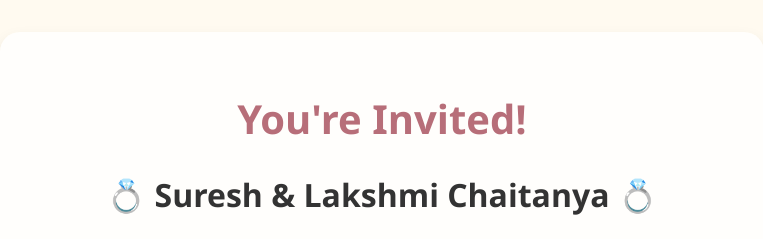
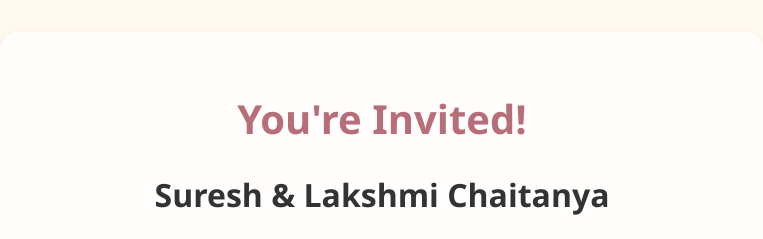
Before and after one commit to 320221756-suresh/invite, a plain HTML site: page docs/index.html in a window 1280 px wide. Shown: the top 239 px of the page, without its empty margins (258-1021 px from the left). Drawn offline with Linux system fonts and the light colour scheme.

Commit message:
Update index.html

```diff
--- a/docs/index.html
+++ b/docs/index.html
@@ -9,7 +9,7 @@
 <body>
   <div class="invitation">
     <h1>You're Invited!</h1>
-    <h2>💍 Suresh & Lakshmi Chaitanya 💍</h2>
+    <h2> Suresh & Lakshmi Chaitanya </h2>
     <p>We are delighted to invite you to our wedding</p>
 
     <div class="timer">
```
